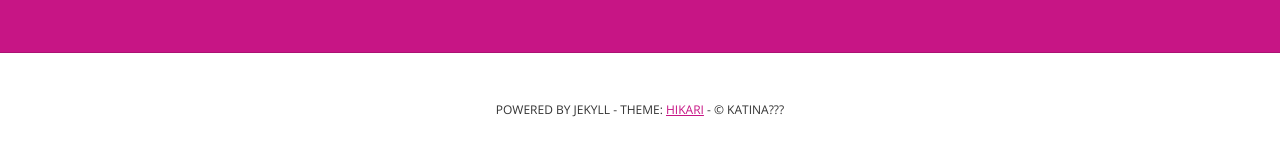
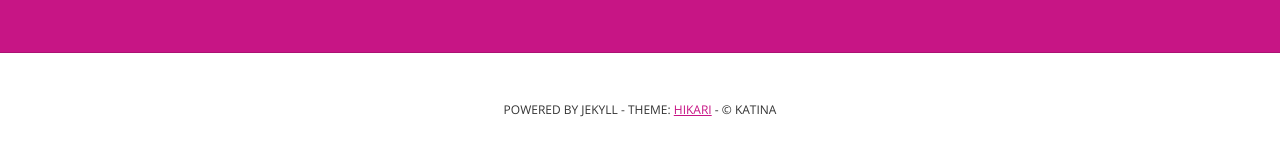
Before and after one commit to katina-cyber/pwn-spill-blog, a Jekyll site: the page built from index.html, in a window 1280 px wide. Shown: the part 1399-1556 px from the top of the page. Built offline with Jekyll 4.4.1, drawn with Linux system fonts in a browser that asks for light colours; the list of posts is cut into pages by our own code.

```diff
--- a/_config.yml
+++ b/_config.yml
@@ -5,7 +5,7 @@ name: "PwnSpill"
 description: "Blog about Pwning"
 
 # Your name. Will show in your footer + sidebar
-author: "Katina???"
+author: "Katina"
 
 url: "https://katina.dev"
 baseurl: "/pwn-spill-blog"
```
